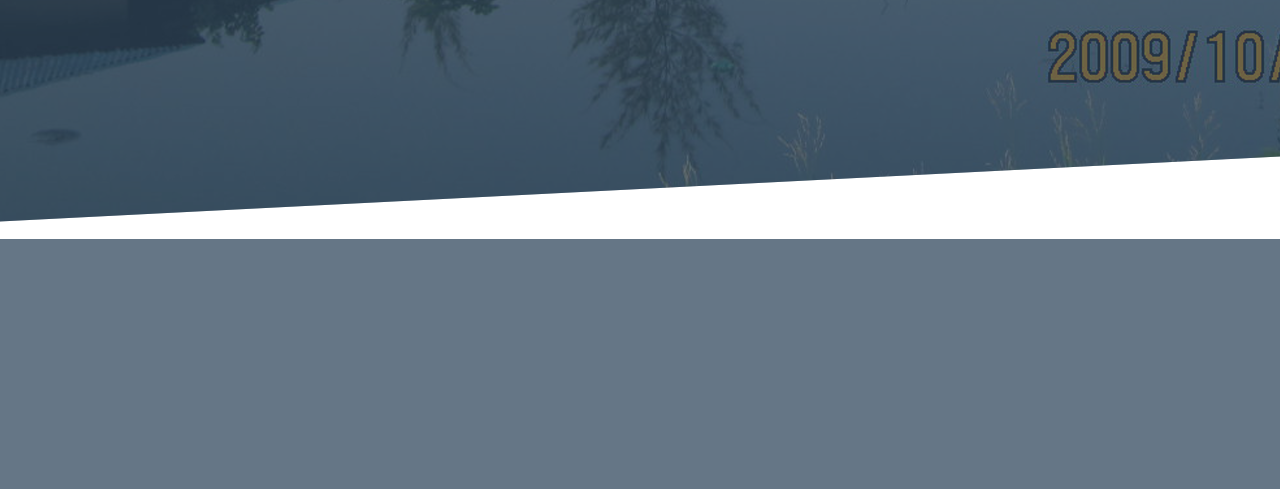
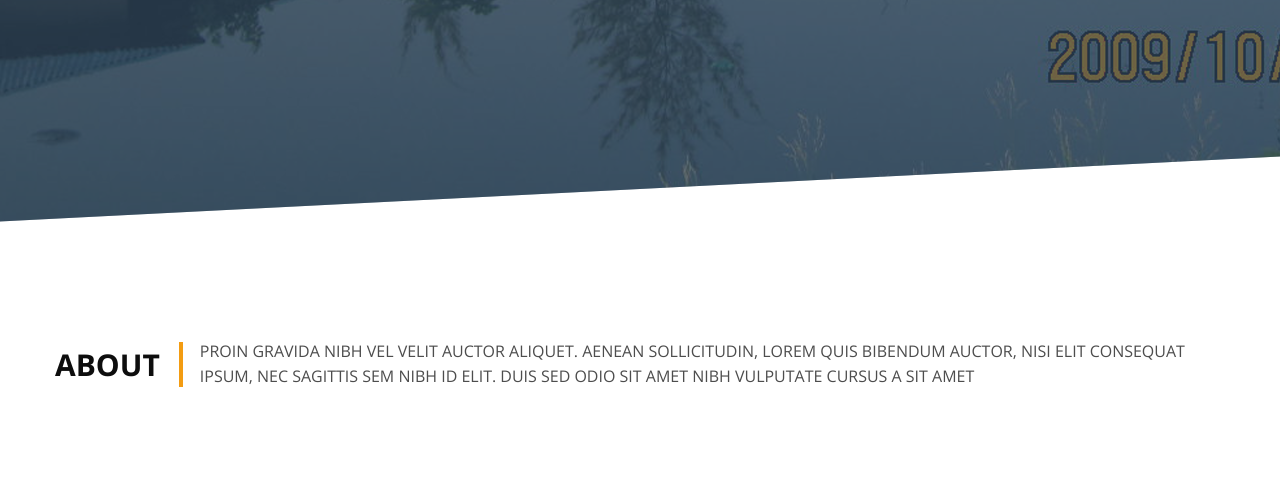
Before and after one commit to LesiaLametta/Avocode_example, a PHP site: page / in a window 1280 px wide. Shown: the part 861-1350 px from the top of the page. Before the commit the page ends 1100 px from the top, so only its background shows below. Run offline with PHP 8.4, Linux system fonts and the light colour scheme.

Commit message:
Implementation of "About" section

```diff
--- a/css/style.css
+++ b/css/style.css
@@ -32,6 +32,12 @@ h1 .sm {
     font-weight: 300;
     line-height: 60px;
 }
+
+
+
+
+
+
 
 
 
@@ -135,6 +141,12 @@ header {
 
 
 
+
+
+
+
+
+
 /*Banner*/
 
 .banner {
@@ -144,3 +156,45 @@ header {
     padding-bottom: 280px;
     text-align: center;
 }
+
+.about {
+    padding: 100px 0;
+}
+
+.heading {
+    display: flex;
+    -ms-align-items: center;
+    align-items: center;
+}
+
+.heading h2 {
+    color: #0d0d0d;
+    font-size: 30px;
+    font-weight: 700;
+    line-height: 35px;
+    text-transform: uppercase;
+    position: relative;
+    margin-right: 40px;
+}
+
+.heading h2:after {
+    content: '';
+    display: block;
+    width: 4px;
+    height: 45px;
+    background-color: #f39c12;
+    position: absolute;
+    left: 100%;
+    margin-left: 19px;
+    top: 50%;
+    margin-top: -22px;
+}
+
+.heading p {
+    flex: 1;
+    color: #4d4d4d;
+    font-size: 16px;
+    font-weight: 400;
+    line-height: 25px;
+    text-transform: uppercase;
+}
--- a/index.html
+++ b/index.html
@@ -41,14 +41,22 @@
             </div>
         </div>
     </header>
-    <div class="banner">
+    <section class="banner">
         <div class="wrapper">
             <h1>Best Creative Studio
     			<span class="lg">Design / Branding / WordPres </span>
     			<span class="sm">We Make Great Ideas Happen</span></h1>
             <a href="#" class="btn">Learn More</a>
         </div>
-    </div>
+    </section>
+    <section class="about">
+        <div class="wrapper">
+            <div class="heading">
+                <h2>About</h2>
+                <p>Proin gravida nibh vel velit auctor aliquet. Aenean sollicitudin, lorem quis bibendum auctor, nisi elit consequat ipsum, nec sagittis sem nibh id elit. Duis sed odio sit amet nibh vulputate cursus a sit amet</p>
+            </div>
+        </div>
+    </section>
     <script type="text/javascript" src="js/jquery-1.11.0.min.js"></script>
     <script type="text/javascript" src="js/custom.js"></script>
 </body>
```
